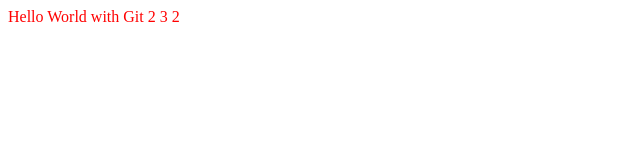
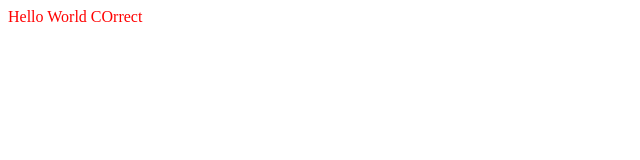
Before and after one commit to jcvgithub/javascript, a plain HTML site: page index.html in a window 1280 px wide. Shown: the full height of the page, 0-640 px from the left. Drawn offline with Linux system fonts and the light colour scheme.

Commit message:
2ème version

```diff
--- a/index.html
+++ b/index.html
@@ -5,7 +5,7 @@
                <title>Chapter 2</title>
 			   <link rel="stylesheet" type="text/css" href="styles.css">
                 <body>
-       <p>Hello World with Git 2 3 2</p>
+       <p>Hello World COrrect</p>
                </body>
         </head>
     </html>
```
